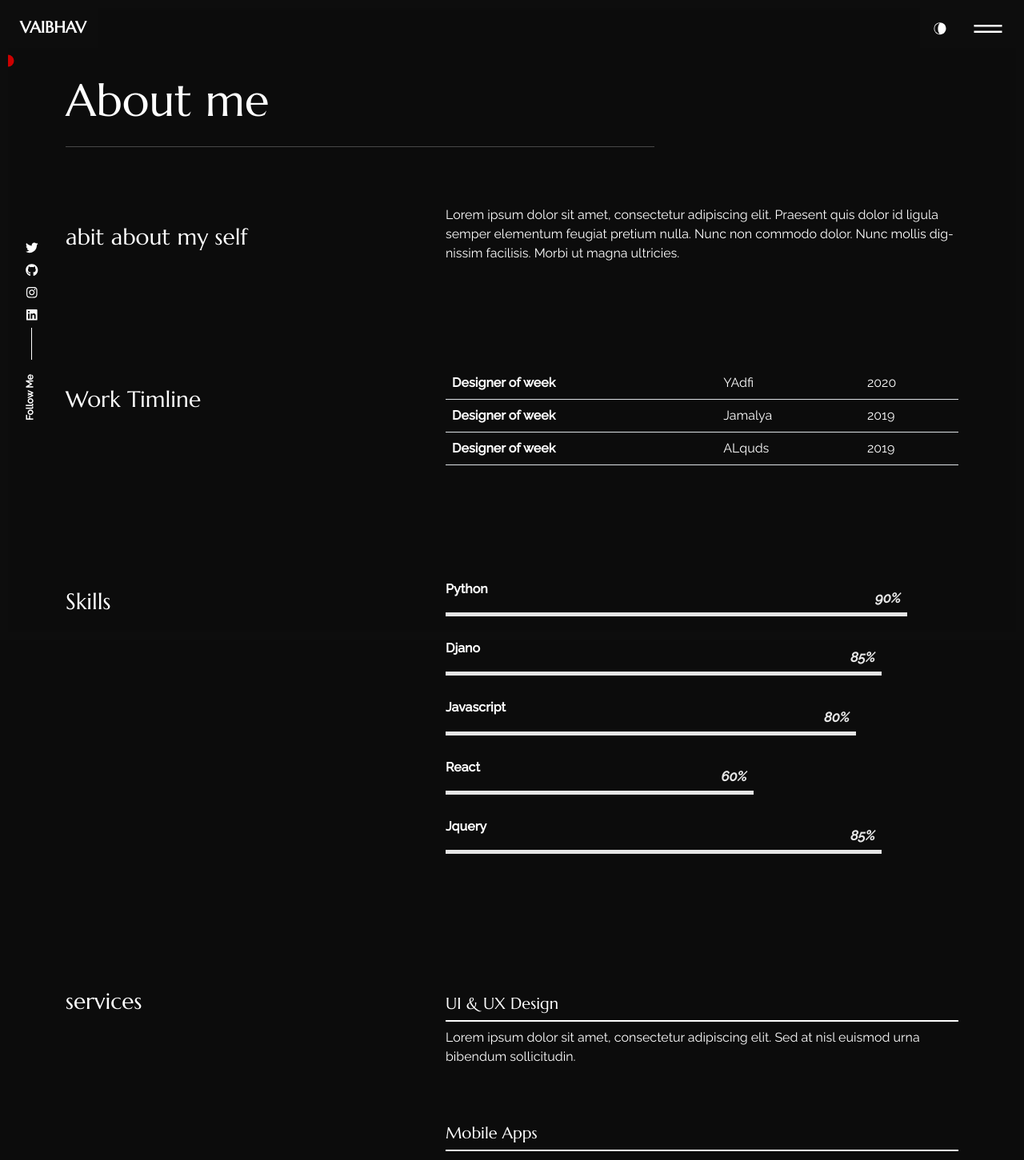
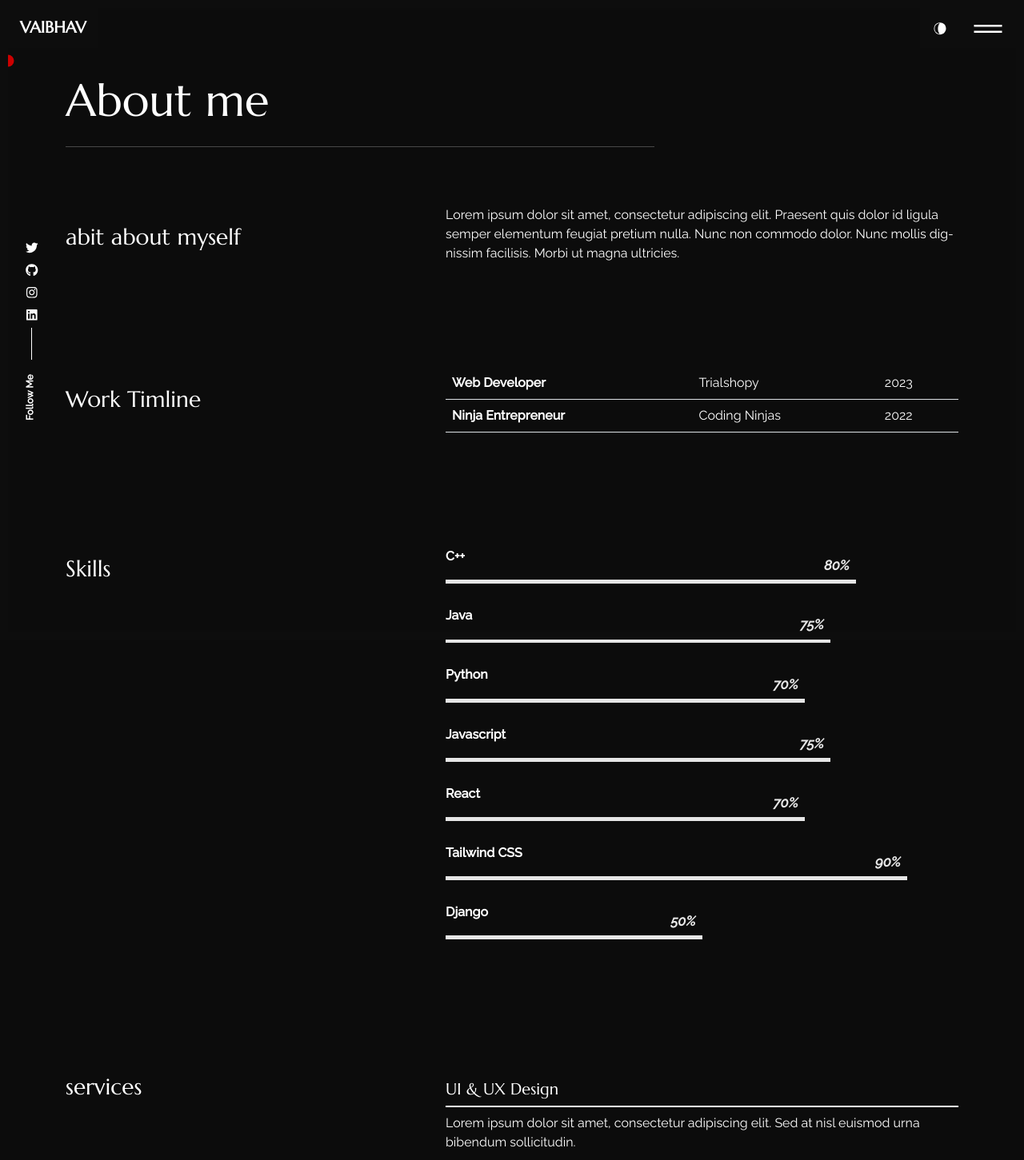
Before and after one commit to Z3RO-O/Portfolio, a React (Create React App) app: page /about in a window 1280 px wide. Shown: the top 1451 px of the page at 80% size. Built offline with nearby package versions, Linux system fonts and the light colour scheme.

Commit message:
contact and about changed

```diff
--- a/src/content_option.js
+++ b/src/content_option.js
@@ -12,54 +12,64 @@ const introdata = {
     second: "I code cool websites",
     third: "I develop Problems to solve them",
   },
-  description:
-    "Lorem ipsum dolor sit amet, consectetur adipiscing elit. Sed at nisl euismod urna bibendum",
+  description: [
+    "A web developer | An Ethical hacking enthusiast",
+    "A Programmer on a mission to make the world a better place",
+  ],
   your_img_url: "https://images.unsplash.com/photo-1514790193030-c89d266d5a9d",
 };
 
 const dataabout = {
-  title: "abit about my self",
+  title: "abit about myself",
   aboutme:
     "Lorem ipsum dolor sit amet, consectetur adipiscing elit. Praesent quis dolor id ligula semper elementum feugiat pretium nulla. Nunc non commodo dolor. Nunc mollis dignissim facilisis. Morbi ut magna ultricies.",
 };
 const worktimeline = [
   {
-    jobtitle: "Designer of week",
-    where: "YAdfi",
-    date: "2020",
+    jobtitle: "Web Developer",
+    where: "Trialshopy",
+    date: "2023",
   },
   {
-    jobtitle: "Designer of week",
-    where: "Jamalya",
-    date: "2019",
+    jobtitle: "Ninja Entrepreneur",
+    where: "Coding Ninjas",
+    date: "2022",
   },
-  {
-    jobtitle: "Designer of week",
-    where: "ALquds",
-    date: "2019",
-  },
+  // {
+  //   jobtitle: "Designer of week",
+  //   where: "ALquds",
+  //   date: "2019",
+  // },
 ];
 
 const skills = [
   {
+    name: "C++",
+    value: 80,
+  },
+  {
+    name: "Java",
+    value: 75,
+  },
+  {
     name: "Python",
+    value: 70,
+  },
+  {
+    name: "Javascript",
+    value: 75,
+  },
+  {
+    name: "React",
+    value: 70,
+  },
+  {
+    name: "Tailwind CSS",
     value: 90,
   },
   {
-    name: "Djano",
-    value: 85,
-  },
-  {
-    name: "Javascript",
-    value: 80,
-  },
-  {
-    name: "React",
-    value: 60,
-  },
-  {
-    name: "Jquery",
-    value: 85,
+    name: "Django",
+    value: 50,
   },
 ];
 
@@ -70,7 +80,7 @@ const services = [
       "Lorem ipsum dolor sit amet, consectetur adipiscing elit. Sed at nisl euismod urna bibendum sollicitudin.",
   },
   {
-    title: "Mobile Apps",
+    title: "Website Development",
     description:
       "Lorem ipsum dolor sit amet, consectetur adipiscing elit. Sed at nisl euismod urna bibendum sollicitudin.",
   },
@@ -161,7 +171,8 @@ const contactConfig = {
   YOUR_EMAIL: "vvaibhavsingh.0.com",
   YOUR_FONE: "+91 7839271574",
   description:
-    "Lorem ipsum dolor sit amet, consectetur adipiscing elit. Morbi vehicula eu nunc et sollicitudin. Cras pulvinar, nisi at imperdiet pharetra. ",
+    "If you have a project that you need help with, or if you just want to chat about hacking, I'd love to hear from you.",
+  description2: "You can reach me by email or by phone.",
   // creat an emailjs.com account
   // check out this tutorial https://www.emailjs.com/docs/examples/reactjs/
   YOUR_SERVICE_ID: "service_id",
--- a/src/pages/contact/index.js
+++ b/src/pages/contact/index.js
@@ -110,6 +110,7 @@ export const ContactUs = () => {
               )}
             </address>
             <p>{contactConfig.description}</p>
+            <p>{contactConfig.description2}</p>
           </Col>
           <Col lg="7" className="d-flex align-items-center">
             <form onSubmit={handleSubmit} className="contact__form w-100">
--- a/src/pages/home/index.js
+++ b/src/pages/home/index.js
@@ -37,11 +37,20 @@ export const Home = () => {
                     }}
                   />
                 </h1>
-                <p className="mb-1x">{introdata.description}</p>
+                <p className="mb-1x">{introdata.description[0]}</p>
+                <p className="mb-1x">{introdata.description[1]}</p>
                 <div className="intro_btn-action pb-5">
                   <Link to="/portfolio" className="text_2">
+                    <div id="button_h" className="ac_btn btn ">
+                      My Portfolio
+                      <div className="ring one"></div>
+                      <div className="ring two"></div>
+                      <div className="ring three"></div>
+                    </div>
+                  </Link>
+                  <Link to="/about" className="text_2">
                     <div id="button_p" className="ac_btn btn ">
-                      My Portfolio
+                      About
                       <div className="ring one"></div>
                       <div className="ring two"></div>
                       <div className="ring three"></div>
```
